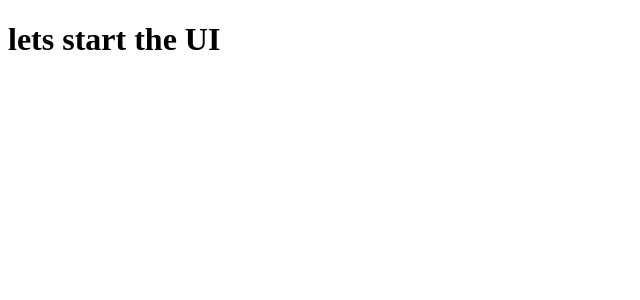
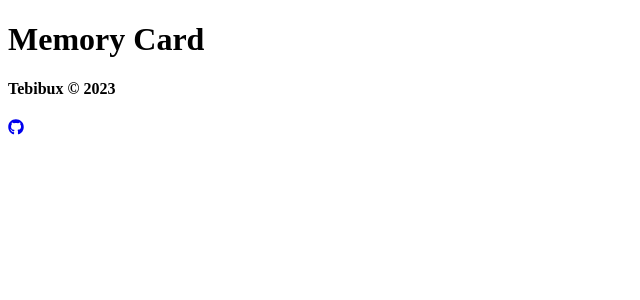
Before and after one commit to Tebibux/memory-card, a React (Create React App) app: page / in a window 1280 px wide. Shown: the top 300 px of the page, without its empty margins (0-640 px from the left). Built offline with nearby package versions, Linux system fonts and the light colour scheme.

Commit message:
footer and header done

```diff
--- a/package.json
+++ b/package.json
@@ -8,6 +8,7 @@
     "@testing-library/user-event": "^13.5.0",
     "react": "^18.2.0",
     "react-dom": "^18.2.0",
+    "react-icons": "^4.8.0",
     "react-scripts": "5.0.1",
     "web-vitals": "^2.1.4"
   },
--- a/src/App.js
+++ b/src/App.js
@@ -1,7 +1,11 @@
+import Footer from "./components/footer/Footer";
+import Header from "./components/header/Header";
+
 function App() {
   return (
     <div>
-      <h1>lets start the UI</h1>
+      <Header />
+      <Footer />
     </div>
   );
 }
--- /dev/null
+++ b/src/components/footer/Footer.jsx
@@ -0,0 +1,17 @@
+import React from 'react';
+import {FaGithub} from 'react-icons/fa';
+function Footer() {
+	const year = new Date();
+  return (
+	<div>
+	  <h4>Tebibux &#169; {year.getFullYear()} </h4>
+	  <p>
+		<a href="https://github.com/Tebibux/memory-card">
+	  		<FaGithub />
+		</a>
+	</p>
+	</div>
+  );
+}
+
+export default Footer;
--- /dev/null
+++ b/src/components/header/Header.jsx
@@ -0,0 +1,11 @@
+import React from 'react';
+
+function Header() {
+  return (
+	<div>
+	  <h1>Memory Card</h1>
+	</div>
+  );
+}
+
+export default Header;
```
Also changed, not shown: 1 other file (tests, documents, lock files or other folders).
